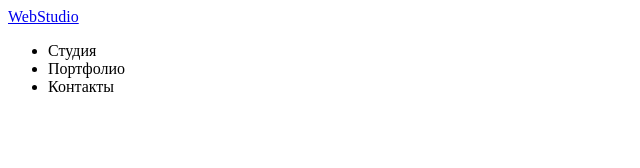
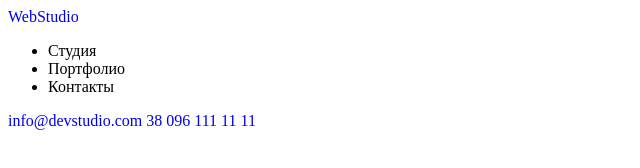
Before and after one commit to srg72/goit-markup-hw-01, a plain HTML site: page index.html in a window 1280 px wide. Shown: the whole page, without its empty margins (0-640 px from the left). Drawn offline with Linux system fonts and the light colour scheme.

Commit message:
header-2

```diff
--- a/index.html
+++ b/index.html
@@ -9,14 +9,28 @@
   <body>
     <!-- Header section -->
     <header class="header">
-      <a href="https://www.google.com/">WebStudio</a>
+      <a class="logo" href="index.html" style="text-decoration: none"
+        >WebStudio</a
+      >
       <nav class="heder-nav">
-        <ul class="heder-list">
-          <li class="heder-list-1">Студия</li>
-          <li class="heder-list-2">Портфолио</li>
-          <li class="heder-list-3">Контакты</li>
+        <ul class="heder-lict">
+          <li class="heder-item">Студия</li>
+          <li class="heder-item">Портфолио</li>
+          <li class="heder-item">Контакты</li>
         </ul>
       </nav>
+      <a
+        class="heder-mail"
+        style="text-decoration: none"
+        href="mailto:info@devstudio.com"
+        >info@devstudio.com</a
+      >
+      <a
+        class="heder=phone"
+        style="text-decoration: none"
+        href="tel:380961111111"
+        >38 096 111 11 11</a
+      >
     </header>
     <!-- Main section -->
     <main class="main"></main>
```
